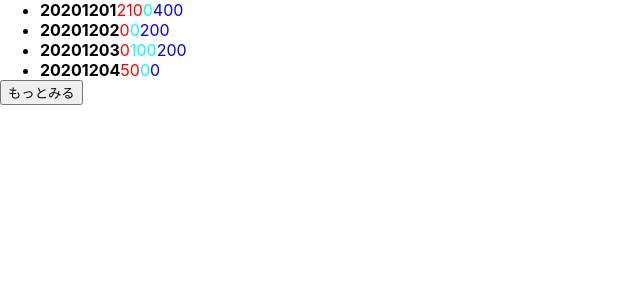
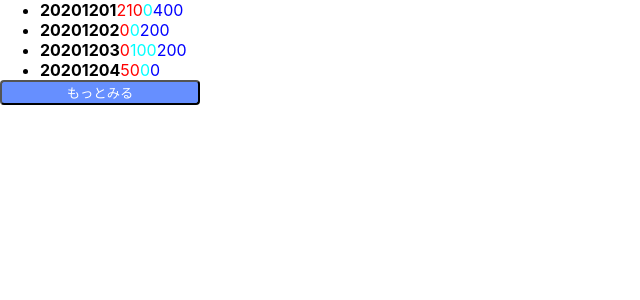
Before and after one commit to m-x0w0x-7/nuxt-test, a Nuxt app: page /more in a window 1280 px wide. Shown: the top 300 px of the page, without its empty margins (0-640 px from the left). Built offline with nearby package versions, Linux system fonts and the light colour scheme; what v-calendar would draw is missing.

Commit message:
ボタンコンポーネント

```diff
--- /dev/null
+++ b/components/Button.vue
@@ -0,0 +1,25 @@
+<template>
+  <button @click="isMore()">もっとみる</button>
+</template>
+
+<script>
+export default {
+  methods: {
+    isMore() {
+      this.$emit('is-more-parent')
+    }
+  }
+}
+</script>
+
+<style scoped>
+button {
+  display: flex;
+  justify-content: center;
+  align-items: center;
+  width: 200px;
+  border-radius: 4px;
+  background: rgb(102, 143, 255);
+  color: #fff;
+}
+</style>
--- a/pages/more.vue
+++ b/pages/more.vue
@@ -11,21 +11,16 @@
         <span class="evening">{{ item.evening }}</span>
       </li>
     </ul>
-    <button
-      v-if="(ListItems.length - count) >= 0"
-      class="st-motto st-button medium-button blue"
-      type="button"
-      @click="isMore"
-    >
-      もっとみる
-    </button>
+    <Button @is-more-parent="isMoreParent" />
   </div>
 </template>
 
 <script>
 import history from '~/data/history.json'
+import Button from '~/components/Button.vue'
 
 export default {
+  components: { Button },
   data () {
     return {
       history: history,
@@ -39,7 +34,7 @@ export default {
     }
   },
   methods: {
-    isMore() {
+    isMoreParent() {
       this.count += 4
     }
   }
```
